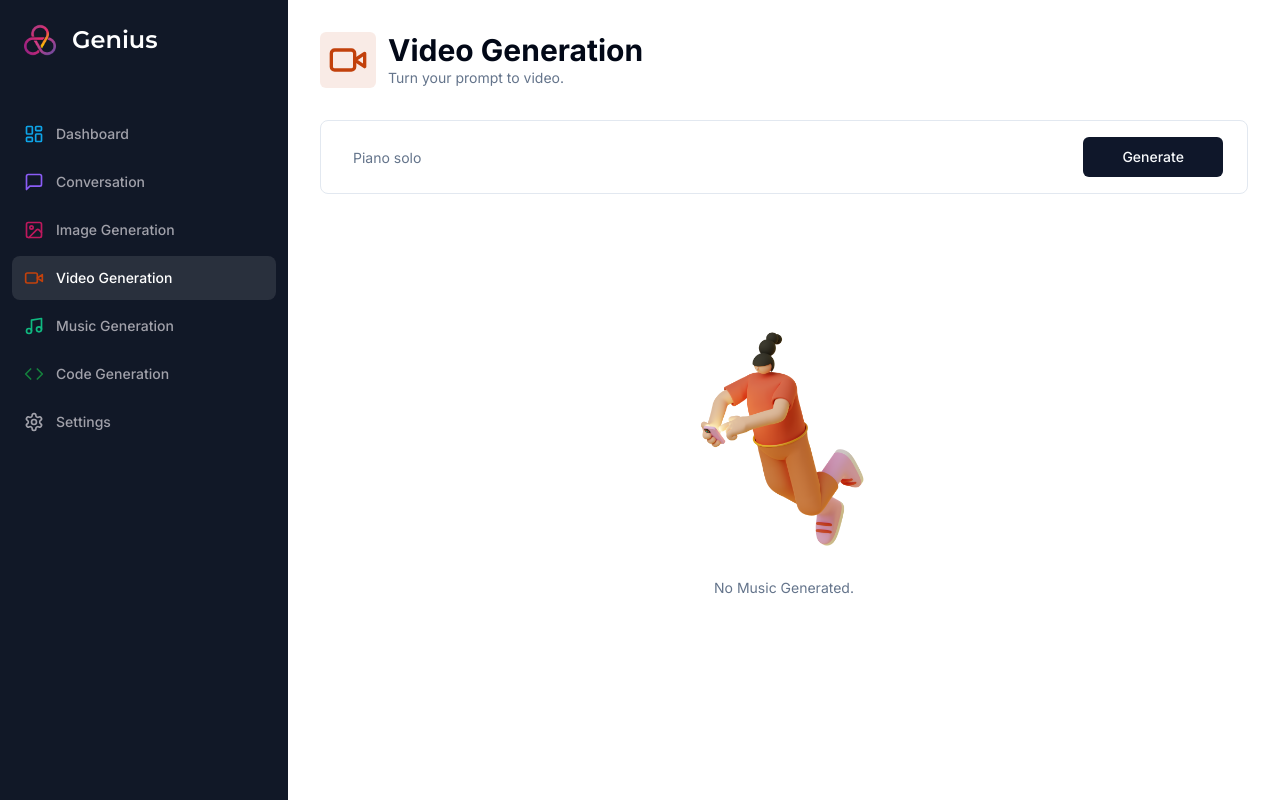
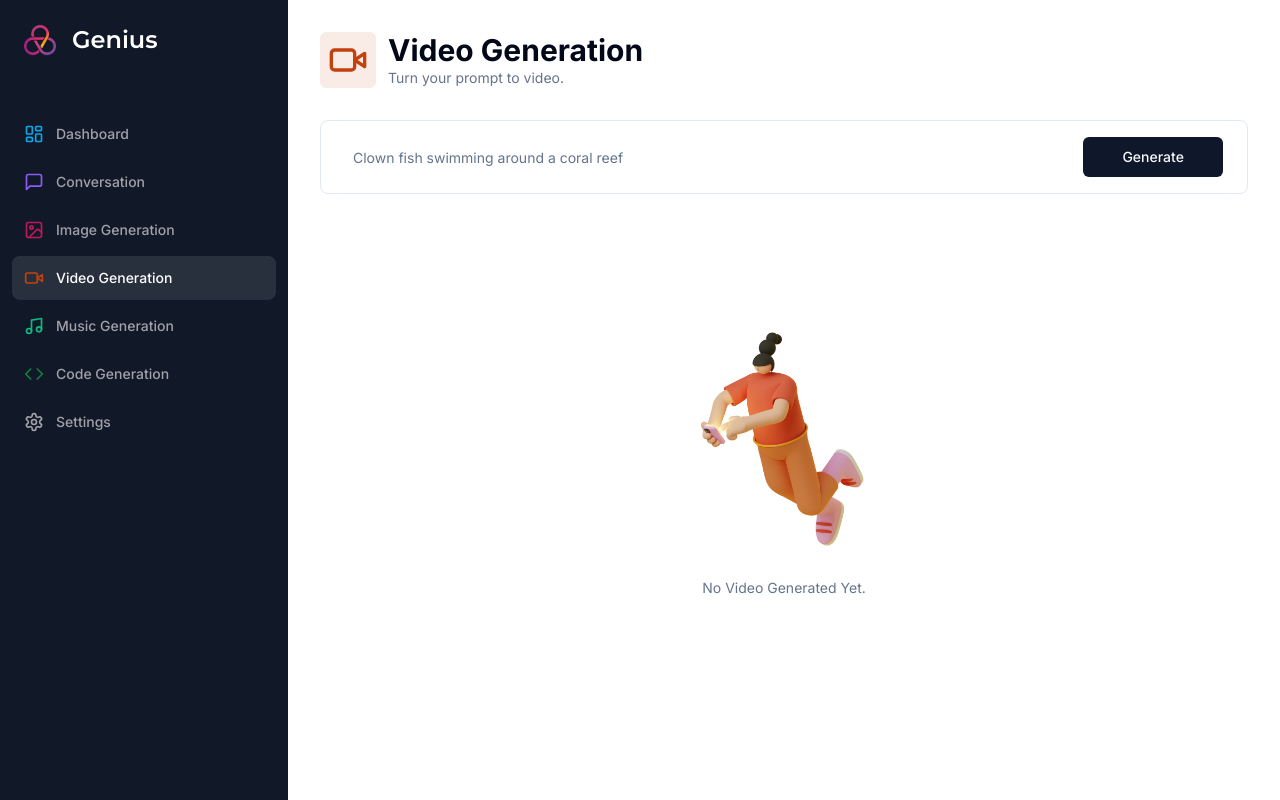
Before and after one commit to Topstar1995/AI-Saas, a Next.js app: page /video in a window 1280 px wide. Built offline with nearby package versions, Linux system fonts and the light colour scheme.

Commit message:
changed video page to show video

```diff
--- a/app/(dashboard)/(routes)/video/page.tsx
+++ b/app/(dashboard)/(routes)/video/page.tsx
@@ -19,7 +19,7 @@ import { formSchema } from "./constants";
 
 export default function VideoPage() {
   const router = useRouter();
-  const [music, setMusic] = useState<string>();
+  const [video, setVideo] = useState<string>();
 
   const form = useForm<z.infer<typeof formSchema>>({
     resolver: zodResolver(formSchema),
@@ -32,11 +32,11 @@ export default function VideoPage() {
 
   const onSubmit = async (values: z.infer<typeof formSchema>) => {
     try {
-      setMusic(undefined);
+      setVideo(undefined);
 
-      const response = await axios.post("/api/music", values);
+      const response = await axios.post("/api/video", values);
 
-      setMusic(response.data.audio);
+      setVideo(response.data[0]);
       form.reset();
     } catch (error: any) {
       // TODO: Open Pro Modal
@@ -69,7 +69,7 @@ export default function VideoPage() {
                     <FormControl className="m-0 p-0">
                       <Input
                         disabled={isLoading}
-                        placeholder="Piano solo"
+                        placeholder="Clown fish swimming around a coral reef"
                         className="pl-2 border-0 outline-none focus-visible:ring-0 focus-visible: ring-transparent"
                         {...field}
                       />
@@ -92,11 +92,14 @@ export default function VideoPage() {
               <Loader />
             </div>
           )}
-          {!music && !isLoading && <Empty label="No Music Generated." />}
-          {music && (
-            <audio controls className="w-full mt-8">
-              <source src={music} />
-            </audio>
+          {!video && !isLoading && <Empty label="No Video Generated Yet." />}
+          {video && (
+            <video
+              controls
+              className="w-full aspect-video rounded-lg border bg-black mt-8"
+            >
+              <source src={video} />
+            </video>
           )}
         </div>
       </div>
```
